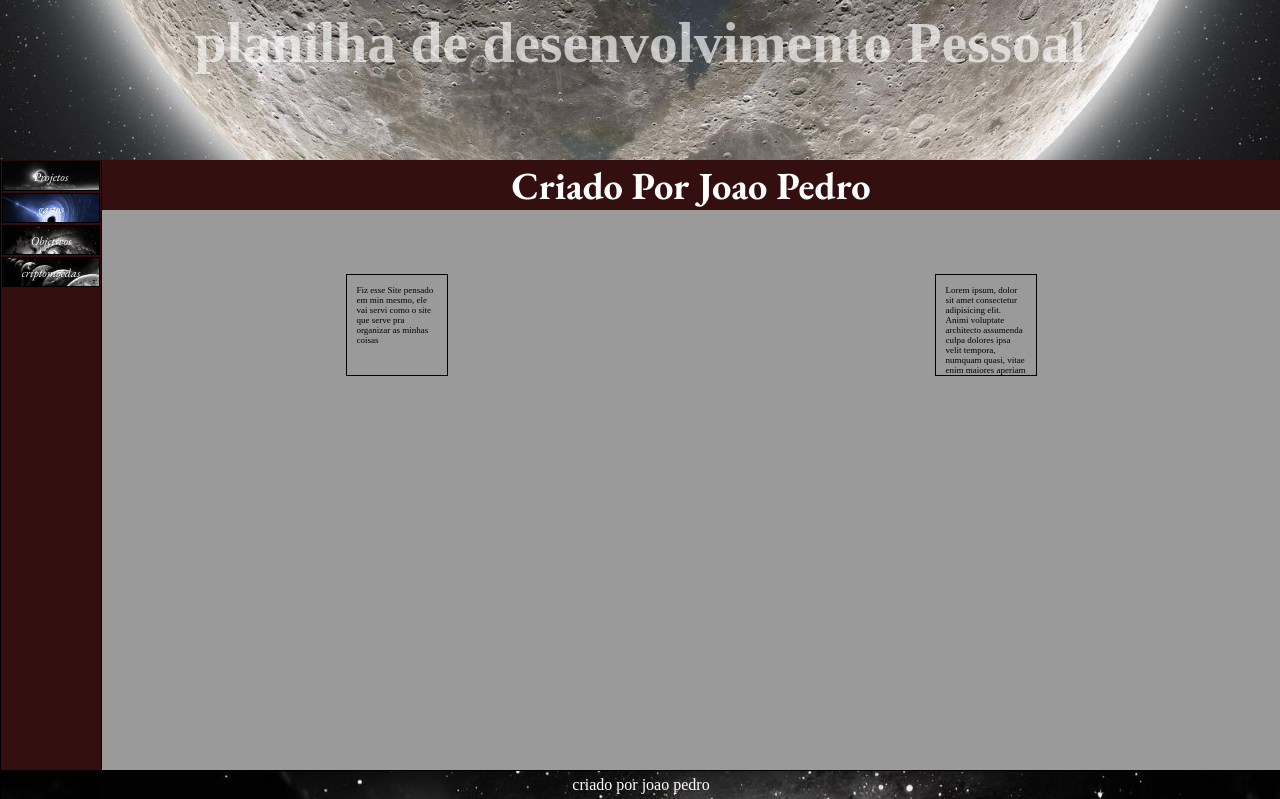
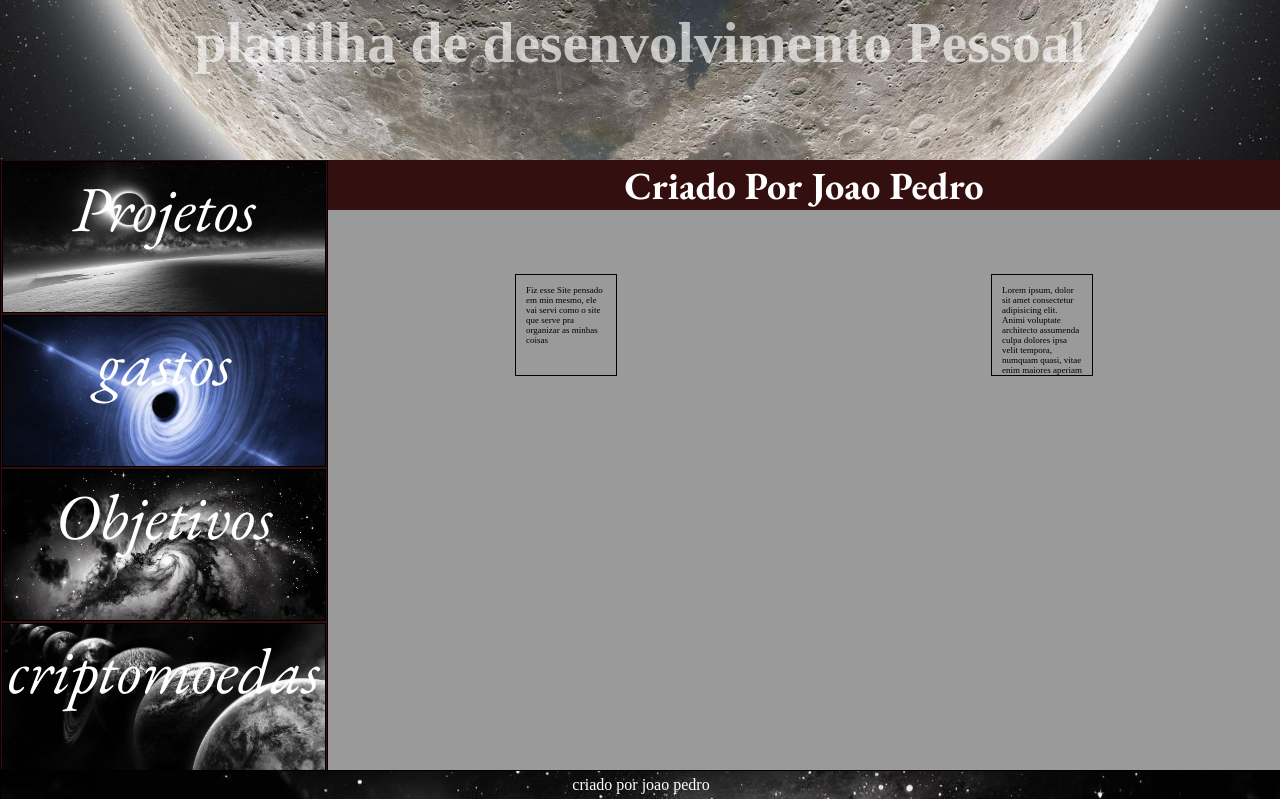
Before and after one commit to joaopedro206/Curso-Uninter, a plain HTML site: page testes/flex/lateral-flex.html in a window 1280 px wide. Shown: the top 799 px of the page. Drawn offline with nearby package versions, Linux system fonts and the light colour scheme.

Commit message:
teste1.2

```diff
--- a/testes/flex/site.css
+++ b/testes/flex/site.css
@@ -41,17 +41,8 @@ div .lateral{
     display: flex;
     flex-direction: column;
     width: 40vw;
-    max-width: 100px;
-    height: 100vh;
-
+    height: 77vh;
 }
-.lateral .itens{
-    border: 1px solid;
-    padding: 5px;
-    margin: 1px;
-
-}
-
 .itens1{
     border: 1px solid;
     padding: 5px;
@@ -59,6 +50,8 @@ div .lateral{
     background-image: url(imagens/ouuuuu.jpg);
     background-repeat: no-repeat;
     background-size: cover;
+    flex-grow: 1;
+    flex-shrink: 1;
 }
 .itens2{
     border: 1px solid;
@@ -67,6 +60,7 @@ div .lateral{
     background-image: url(imagens/imagemgalaxia.jpg);
     background-repeat: no-repeat;
     background-size: cover;
+    flex-grow: 1;
 }
 .itens3{
     border: 1px solid;
@@ -75,6 +69,7 @@ div .lateral{
     background-image: url(imagens/download\ \(3\).jpg);
     background-repeat: no-repeat;
     background-size: cover;
+    flex-grow: 1;
 }
 .itens4{
     border: 1px solid;
@@ -83,9 +78,10 @@ div .lateral{
     background-image: url(imagens/download\ \(4\).jpg);
     background-repeat: no-repeat;
     background-size: cover;
+    flex-grow: 1;
 }
 a{
-        font-size: 12px;
+        font-size: 5vw;
         text-decoration: none;
         color: white;
         font-family: 'EB Garamond';
@@ -94,7 +90,7 @@ a{
 }
 div .principal{
 
-    width: 120vw;
+    width: 220vw;
     z-index: 1;
     overflow: auto;
     padding-bottom: 20px;
```
